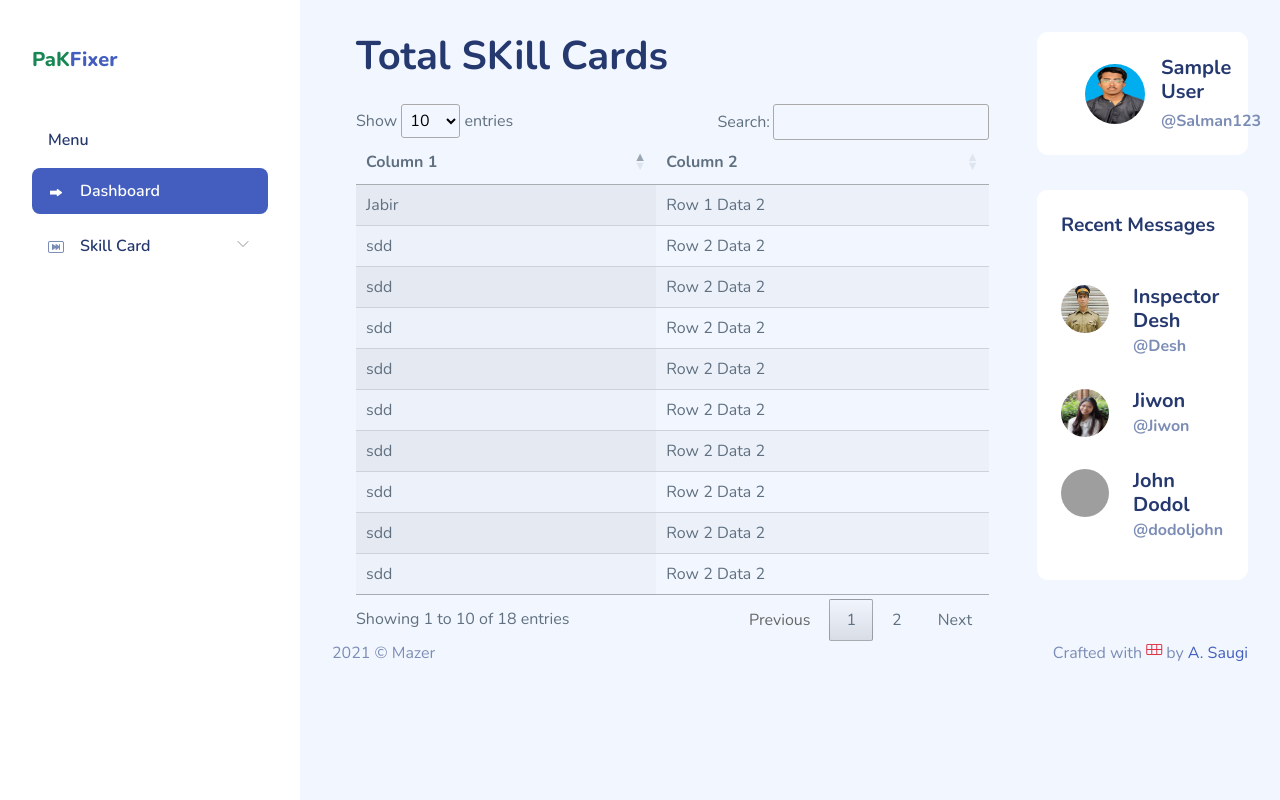
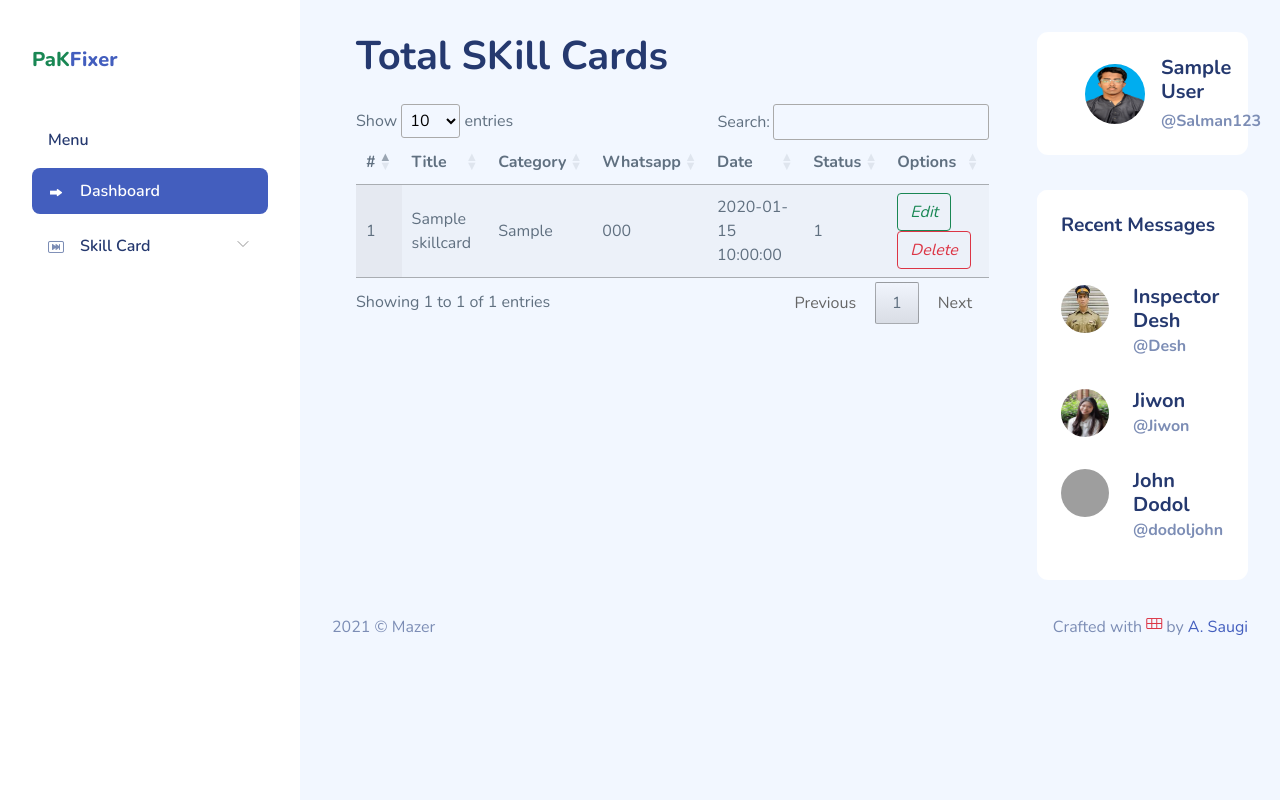
Before and after one commit to Jabir-web/pakfixers, a PHP site: page /PakFixer/admin/pages/total_skill_card.php in a window 1280 px wide. Run offline with PHP 8.4, Linux system fonts and the light colour scheme; the visitor is signed in with stand-in values (Sample User, id 1); tables that the repository leaves empty or names only in its code hold one stand-in row (values such as "Sample post"); some libraries are stand-ins or nearby versions; grey boxes are pictures that could not be loaded.

Commit message:
delete card work completed

```diff
--- a/admin/components/footer.php
+++ b/admin/components/footer.php
@@ -17,9 +17,9 @@
     <script src="<?php echo BASE_URL ?>assets/vendors/apexcharts/apexcharts.js"></script>
     <script src="<?php echo BASE_URL ?>assets/js/pages/dashboard.js"></script>
     <script src="https://cdnjs.cloudflare.com/ajax/libs/jquery/3.7.1/jquery.min.js" integrity="sha512-v2CJ7UaYy4JwqLDIrZUI/4hqeoQieOmAZNXBeQyjo21dadnwR+8ZaIJVT8EE2iyI61OV8e6M8PP2/4hpQINQ/g==" crossorigin="anonymous" referrerpolicy="no-referrer"></script>
-    <script src="https://unpkg.com/sweetalert/dist/sweetalert.min.js"></script>
     <script src="<?php echo BASE_URL ?>assets/js/main.js"></script>
     <script src="https://cdn.datatables.net/2.1.8/js/dataTables.js"></script>
+    <script src="https://cdn.jsdelivr.net/npm/sweetalert2@11"></script>
     <script>
        $(document).ready( function () {
     $('#myTable').DataTable();
--- a/admin/components/sidebar.php
+++ b/admin/components/sidebar.php
@@ -8,6 +8,7 @@
 
     <link rel="preconnect" href="https://fonts.gstatic.com">
     <link href="https://fonts.googleapis.com/css2?family=Nunito:wght@300;400;600;700;800&display=swap" rel="stylesheet">
+    <link rel="stylesheet" href="https://cdn.datatables.net/2.1.8/css/dataTables.dataTables.min.css" />
     <link rel="stylesheet" href="<?php echo  BASE_URL ?>assets/css/bootstrap.css">
 
 <link rel="stylesheet" href="<?php echo BASE_URL ?>assets/vendors/iconly/bold.css">
@@ -16,7 +17,6 @@
 <link rel="stylesheet" href="<?php echo BASE_URL ?>assets/vendors/bootstrap-icons/bootstrap-icons.css">
 <link rel="stylesheet" href="<?php echo BASE_URL ?>assets/css/app.css">
 <link rel="shortcut icon" href="<?php echo BASE_URL ?>assets/images/favicon.svg" type="image/x-icon">
-<link rel="stylesheet" href="https://cdn.datatables.net/2.1.8/css/dataTables.dataTables.css" />
 </head>
 
 <body>
--- a/admin/pages/total_skill_card.php
+++ b/admin/pages/total_skill_card.php
@@ -19,83 +19,45 @@ include("../components/sidebar.php");
                             <table id="myTable" class="display">
                                 <thead>
                                     <tr>
-                                        <th>Column 1</th>
-                                        <th>Column 2</th>
+                                        <th>#</th>
+                                        <th>Title</th>
+                                        <th>Category</th>
+                                        <th>Whatsapp</th>
+                                        <th>Date</th>
+                                        <th>Status</th>
+                                        <th>Options</th>
                                     </tr>
                                 </thead>
                                 <tbody>
-                                    <tr>
-                                        <td>Jabir</td>
-                                        <td>Row 1 Data 2</td>
-                                    </tr>
-                                    <tr>
-                                        <td>sdd</td>
-                                        <td>Row 2 Data 2</td>
-                                    </tr>
-                                    <tr>
-                                        <td>sdd</td>
-                                        <td>Row 2 Data 2</td>
-                                    </tr>
-                                    <tr>
-                                        <td>sdd</td>
-                                        <td>Row 2 Data 2</td>
-                                    </tr>
-                                    <tr>
-                                        <td>sdd</td>
-                                        <td>Row 2 Data 2</td>
-                                    </tr>
-                                    <tr>
-                                        <td>sdd</td>
-                                        <td>Row 2 Data 2</td>
-                                    </tr>
-                                    <tr>
-                                        <td>sdd</td>
-                                        <td>Row 2 Data 2</td>
-                                    </tr>
-                                    <tr>
-                                        <td>sdd</td>
-                                        <td>Row 2 Data 2</td>
-                                    </tr>
-                                    <tr>
-                                        <td>sdd</td>
-                                        <td>Row 2 Data 2</td>
-                                    </tr>
-                                    <tr>
-                                        <td>sdd</td>
-                                        <td>Row 2 Data 2</td>
-                                    </tr>
-                                    <tr>
-                                        <td>sdd</td>
-                                        <td>Row 2 Data 2</td>
-                                    </tr>
-                                    <tr>
-                                        <td>sdd</td>
-                                        <td>Row 2 Data 2</td>
-                                    </tr>
-                                    <tr>
-                                        <td>sdd</td>
-                                        <td>Row 2 Data 2</td>
-                                    </tr>
-                                    <tr>
-                                        <td>sdd</td>
-                                        <td>Row 2 Data 2</td>
-                                    </tr>
-                                    <tr>
-                                        <td>sdd</td>
-                                        <td>Row 2 Data 2</td>
-                                    </tr>
-                                    <tr>
-                                        <td>sdd</td>
-                                        <td>Row 2 Data 2</td>
-                                    </tr>
-                                    <tr>
-                                        <td>sdd</td>
-                                        <td>Row 2 Data 2</td>
-                                    </tr>
-                                    <tr>
-                                        <td>sdd</td>
-                                        <td>Row 2 Data 2</td>
-                                    </tr>
+                                    <?php
+
+                                    $sql = "SELECT * FROM skillcards";
+                                    $data = mysqli_query($connection, $sql);
+                                    if (mysqli_num_rows($data) > 0) {
+                                        while ($row = mysqli_fetch_assoc($data)) {
+                                    ?>
+                                            <tr>
+                                                <td><?php echo $row['skill_id'] ?></td>
+                                                <td><?php echo $row['skill_name'] ?></td>
+                                                <td><?php echo $row['skill_category'] ?></td>
+                                                <td><?php echo $row['skill_wnumber'] ?></td>
+                                                <td><?php echo $row['skill_date'] ?></td>
+                                                <td>1</td>
+                                                <td>
+                                                    <a href=""><i class="btn btn-outline-success">Edit</i></a>
+                                                    <a onclick="confirmDelete(<?php echo $row['skill_id'] ?>)"><i class="btn btn-outline-danger">Delete</i></a>
+                                                </td>
+                                            </tr>
+
+                                    <?php
+                                        }
+                                    } else {
+                                        echo "<tr>Data Not Found</tr>";
+                                    }
+
+                                    ?>
+
+
                                 </tbody>
                             </table>
                             <!-- -------------------------- table  -->
@@ -114,3 +76,57 @@ include("../components/sidebar.php");
     include("../components/footer.php")
 
     ?>
+
+       <script>
+    function confirmDelete(skillId) {
+        const swalWithBootstrapButtons = Swal.mixin({
+            customClass: {
+                confirmButton: "btn btn-success",
+                cancelButton: "btn btn-danger"
+            },
+            buttonsStyling: false
+        });
+
+        swalWithBootstrapButtons.fire({
+            title: "Are you sure?",
+            text: "You won't be able to revert this!",
+            icon: "warning",
+            showCancelButton: true,
+            confirmButtonText: "Yes, delete it!",
+            cancelButtonText: "No, cancel!",
+            reverseButtons: true
+        }).then((result) => {
+            if (result.isConfirmed) {
+                // Perform deletion via AJAX
+                $.ajax({
+                    url: "../logics/delete_skillcard.php",
+                    type: "POST",
+                    data: { sid: skillId },
+                    success: function (response) {
+                        swalWithBootstrapButtons.fire({
+                            title: "Deleted!",
+                            text: "The skill card has been deleted.",
+                            icon: "success"
+                        }).then(() => {
+                            // Reload the page to update the table
+                            location.reload();
+                        });
+                    },
+                    error: function () {
+                        swalWithBootstrapButtons.fire({
+                            title: "Error!",
+                            text: "There was an error deleting the skill card.",
+                            icon: "error"
+                        });
+                    }
+                });
+            } else if (result.dismiss === Swal.DismissReason.cancel) {
+                swalWithBootstrapButtons.fire({
+                    title: "Cancelled",
+                    text: "Your skill card is safe.",
+                    icon: "error"
+                });
+            }
+        });
+    }
+</script>
```
Also changed, not shown: admin/logics/delete_skillcard.php (added, +16 -0 lines).
